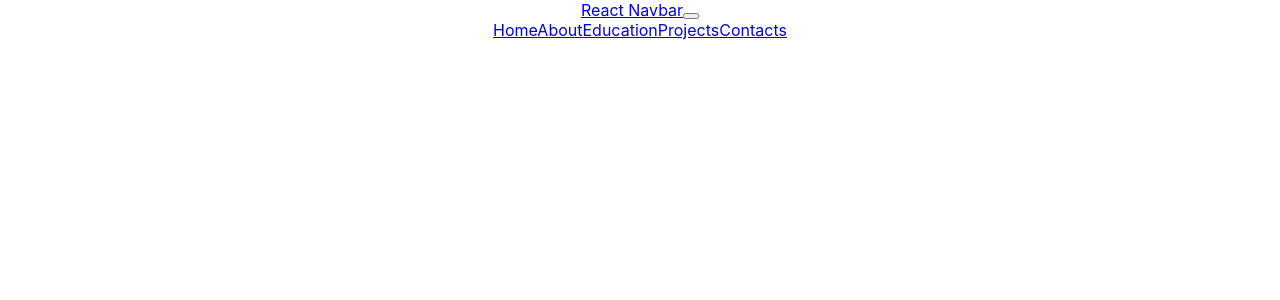
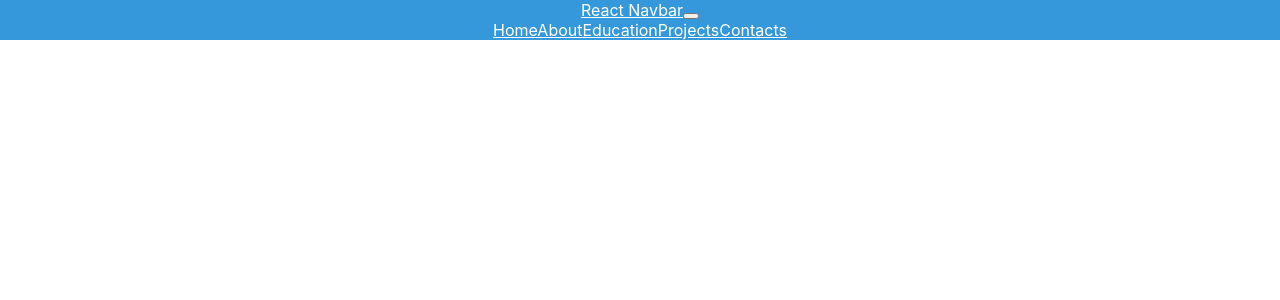
Before and after one commit to libSpace/my-react-portfolio-one, a React (Create React App) app: page / in a window 1280 px wide. Shown: the top 300 px of the page. Built offline with nearby package versions, Linux system fonts and the light colour scheme.

Commit message:
NavBar Structure desgn

```diff
--- a/package.json
+++ b/package.json
@@ -7,6 +7,7 @@
     "@testing-library/react": "^13.4.0",
     "@testing-library/user-event": "^13.5.0",
     "react": "^18.2.0",
+    "react-bootstrap": "^2.10.0",
     "react-dom": "^18.2.0",
     "react-scripts": "5.0.1",
     "web-vitals": "^2.1.4"
--- a/src/App.js
+++ b/src/App.js
@@ -1,11 +1,13 @@
-// import logo from './logo.svg';
+// src/App.js
+import React from 'react';
+import MyNavbar from './component/NavBar';
 import './App.css';
-import NavBar from './component/NavBar'
 
 function App() {
   return (
     <div className="App">
-     <NavBar />
+      <MyNavbar />
+      {/* Add your content here */}
     </div>
   );
 }
--- a/src/index.css
+++ b/src/index.css
@@ -11,3 +11,20 @@ code {
   font-family: source-code-pro, Menlo, Monaco, Consolas, 'Courier New',
     monospace;
 }
+
+.navbar {
+  background-color: #3498db; /* Set the background color */
+  color: #ffffff; /* Set the text color */
+}
+
+.navbar-brand {
+  color: #ffffff; /* Set the color of the brand text */
+}
+
+.navbar-nav .nav-link {
+  color: #ffffff; /* Set the color of the nav links */
+}
+
+.navbar-nav .nav-link:hover {
+  color: #ecf0f1; /* Set the color of the nav links on hover */
+}
```
Also changed, not shown: 1 other file (tests, documents, lock files or other folders).
